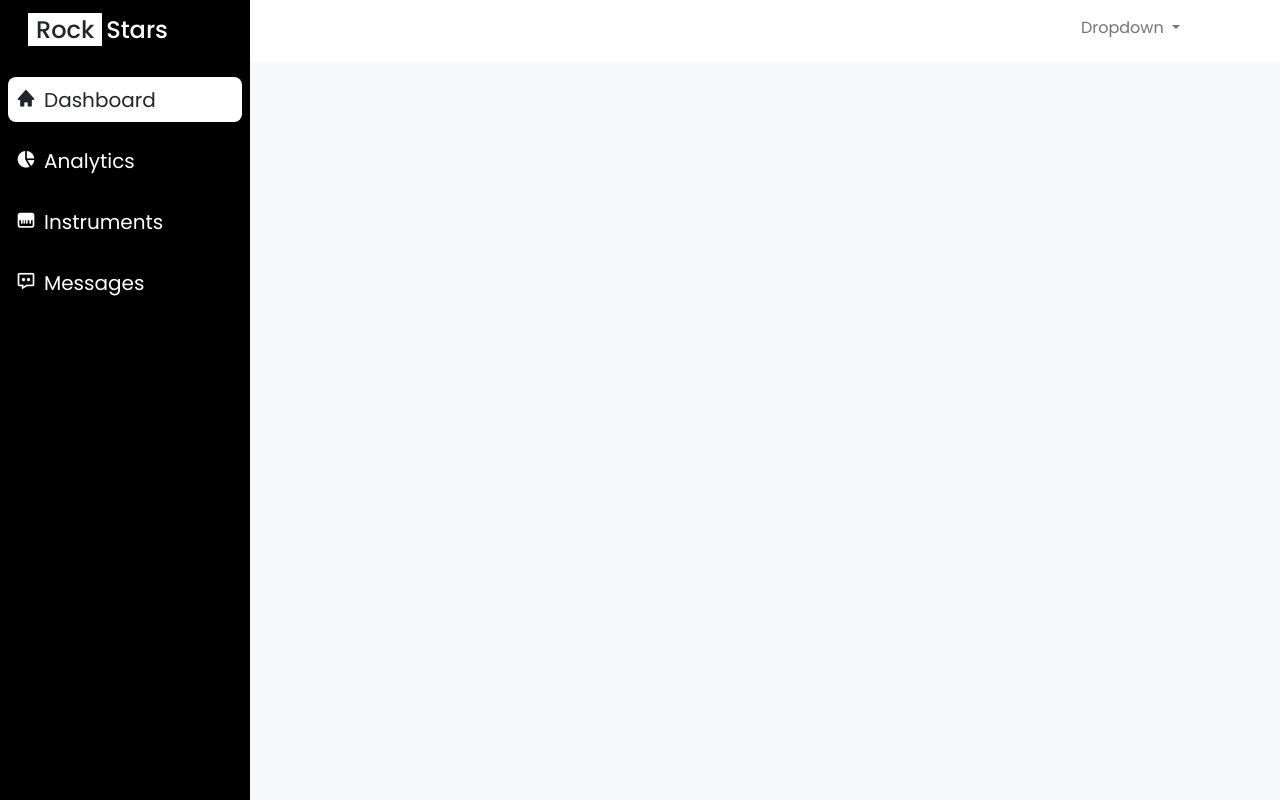
After one commit to BEHJAOUMAIMA/Gestion-des-instruments-de-musique, a PHP site: page /dash.php in a window 1280 px wide. The commit adds this page. Run offline with PHP 8.4, Linux system fonts and the light colour scheme; some libraries are stand-ins or nearby versions.

Commit message:
modification au niveau du dashboard

```diff
--- a/dash.css
+++ b/dash.css
@@ -1,6 +1,30 @@
+    @import url('https://fonts.googleapis.com/css2?family=Karla:wght@300;400;500;600;700;800&family=Poppins:wght@300;400;500;600;700;800&display=swap');
     * {
         margin: 0;
         padding: 0;
         font-family: poppins, sans-serif;
         box-sizing: border-box;
     }
+
+    #side-nav {
+        background-color: rgb(0, 0, 0);
+        min-width: 250px;
+        max-width: 250px;
+    }
+
+    .content {
+        min-height: 100vh;
+        width: 100%;
+    }
+
+    hr {
+        background: #eee;
+    }
+
+    ul li {
+        height: 45px;
+    }
+
+    .navbar-nav {
+        margin-right: 80px;
+    }
--- /dev/null
+++ b/dash.php
@@ -0,0 +1,69 @@
+<?php
+    $page = $_SERVER['REQUEST_URI'];
+?>
+<!DOCTYPE html>
+<html lang="en">
+
+<head>
+    <meta charset="UTF-8" />
+    <meta http-equiv="X-UA-Compatible" content="IE=edge" />
+    <meta name="viewport" content="width=device-width, initial-scale=1.0" />
+    <link href="https://cdn.jsdelivr.net/npm/bootstrap@5.2.2/dist/css/bootstrap.min.css" rel="stylesheet" integrity="sha384-Zenh87qX5JnK2Jl0vWa8Ck2rdkQ2Bzep5IDxbcnCeuOxjzrPF/et3URy9Bv1WTRi" crossorigin="anonymous" />
+    <link rel="stylesheet" href="https://cdn.jsdelivr.net/npm/bootstrap-icons@1.3.0/font/bootstrap-icons.css" />
+    <link rel="stylesheet" href="https://fonts.googleapis.com/css2?family=Material+Symbols+Sharp:opsz,wght,FILL,GRAD@20..48,100..700,0..1,-50..200" />
+    <link rel="stylesheet" href="https://cdnjs.cloudflare.com/ajax/libs/font-awesome/6.2.1/css/all.min.css" />
+    <!-- Boxicons CSS -->
+    <link href="https://unpkg.com/boxicons@2.1.4/css/boxicons.min.css" rel="stylesheet" />
+    <link rel="stylesheet" href="dash.css" />
+    <title>DashBoard</title>
+</head>
+
+<body class="bg-light">
+    <div class="main-container d-flex">
+        <div class="sidebar col-3" id="side-nav">
+            <div class="content">
+                <div class="header-box px-4 pt-3 pb-4">
+                    <h1 class="fs-4"><span class="bg-white text-dark rounded-shadow px-2 mx-1">Rock</span><span class="text-white">Stars</span></h1>
+                    <button class="btn d-md-none d-block close-btn px-1 py-0 text-white"><i class="fas fa-stream"></i></button>
+                </div>
+                <ul class="list-unstyled px-2 d-flex align-items-start justify-content-center flex-column">
+                    <li class="<?php if(str_contains($page,'dash.php')){echo 'bg-white';} ?> w-100 rounded-3 mb-3 p-2">
+                        <a class="text-decoration-none fs-5 <?php if(str_contains($page,'dash.php')){echo 'text-dark';}else{echo 'text-white';} ?>" href="#"><i class='bx bxs-home' ></i><span class="ms-2">Dashboard</span> </a>
+                    </li>
+                    <li class="<?php if(str_contains($page,'analytics.php')){echo 'bg-white';} ?> w-100 rounded-3 mb-3 p-2">
+                        <a class="text-decoration-none fs-5 <?php if(str_contains($page,'analytics.php')){echo 'text-dark';}else{echo 'text-white';} ?>" href="#"><i class='bx bxs-pie-chart-alt-2'></i><span class="ms-2">Analytics</span></a>
+                    </li>
+                    <li class="<?php if(str_contains($page,'instruments.php')){echo 'bg-white';} ?> w-100 rounded-3 mb-3 p-2">
+                        <a class="text-decoration-none fs-5 <?php if(str_contains($page,'instruments.php')){echo 'text-dark';}else{echo 'text-white';} ?>" href="#"><i class='bx bxs-piano'></i><span class="ms-2">Instruments</span></a>
+                    </li>
+                    <li class="<?php if(str_contains($page,'messages.php')){echo 'bg-white';} ?> w-100 rounded-3 mb-3 p-2">
+                        <a class="text-decoration-none  fs-5 <?php if(str_contains($page,'messages.php')){echo 'text-dark';}else{echo 'text-white';} ?>" href="#"><i class='bx bx-message-dots' ></i><span class="ms-2">Messages</span></a>
+                    </li>
+                    <hr class="ms-3 ">
+                </ul>
+            </div>
+        </div>
+        <div class="col">
+                <nav class="navbar navbar-expand-lg navbar-light bg-white">
+                    <div class="container-fluid d-flex justify-content-end">
+                        <ul class="navbar-nav mb-2 mb-lg-0">
+                            <li class="nav-item dropdown">
+                            <a class="nav-link dropdown-toggle" href="#" id="navbarDropdown" role="button" data-bs-toggle="dropdown" aria-expanded="false">
+                                Dropdown
+                            </a>
+                            <ul class="dropdown-menu me-auto" aria-labelledby="navbarDropdown">
+                                <li><a class="dropdown-item" href="#">Action</a></li>
+                                <li><a class="dropdown-item" href="#">Another action</a></li>
+                                <li><hr class="dropdown-divider"></li>
+                                <li><a class="dropdown-item" href="#">Something else here</a></li>
+                            </ul>
+                            </li>
+                        </ul>
+                    </div>
+                </nav>
+        </div>
+    </div>
+</body>
+<script src="https://cdn.jsdelivr.net/npm/bootstrap@5.2.2/dist/js/bootstrap.bundle.min.js" integrity="sha384-OERcA2EqjJCMA+/3y+gxIOqMEjwtxJY7qPCqsdltbNJuaOe923+mo//f6V8Qbsw3" crossorigin="anonymous"></script>
+
+</html>
```
Also changed, not shown: analytics.php (added, +50 -0 lines), dash.html (deleted, +0 -54 lines). Lines whose indentation alone changed are shown as unchanged.
